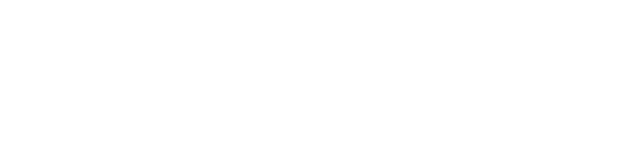
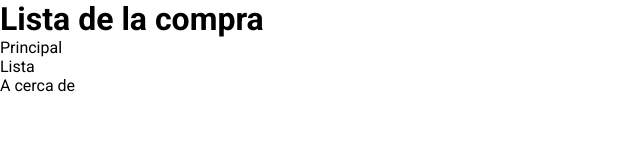
Before and after one commit to annarosesmarti/202309-w4ch3-anna-roses, a plain HTML site: page index.html in a window 1280 px wide. Shown: the whole page, without its empty margins (0-640 px from the left). Drawn offline with Linux system fonts and the light colour scheme.

Commit message:
Add header structure and class to index.html

```diff
--- a/index.html
+++ b/index.html
@@ -14,6 +14,18 @@
 </head>
 
 <body>
+  <div class="shopping-main-container">
+    <header class="main-menu-container">
+      <h1 class="website-title">Lista de la compra</h1>
+      <nav>
+        <ul class="menu-bar">
+          <li class="menu-item"><a href="/index.html">Principal</a></li>
+          <li class="menu-item">Lista</li>
+          <li class="menu-item">A cerca de</li>
+        </ul>
+      </nav>
+    </header>
+  </div>
 
 </body>
 
```
